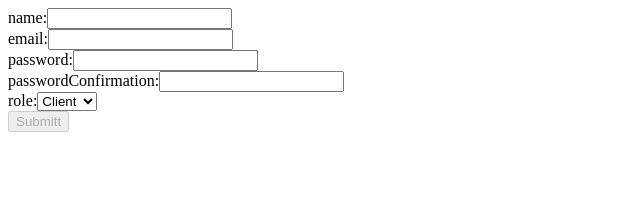
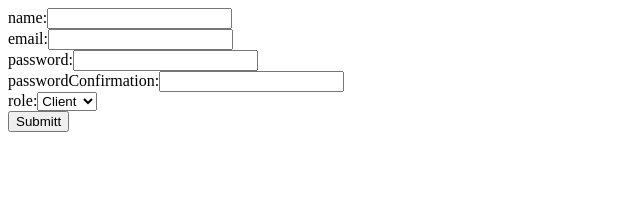
Before and after one commit to Zakaria-zaki/Vue-5IW2-Formik, a Vue app: page / in a window 1280 px wide. Shown: the top 201 px of the page, without its empty margins (0-640 px from the left). Built offline with nearby package versions, Linux system fonts and the light colour scheme.

Commit message:
fix errors

```diff
--- a/src/App.vue
+++ b/src/App.vue
@@ -8,7 +8,7 @@
       <option value="client">Client</option>
       <option value="admin">Admin</option>
     </Field>
-    <button type="submit" :disabled="!isSubmitting" >Submitt</button>
+    <button type="submit"  >Submitt</button>
   </Formik>
 </template>
 
@@ -37,13 +37,13 @@ export default {
     //exemple of validation funtion ( passwod should be equele to passwordConfirmation )
     validate(values) {
         const errors = {};
-        if (values.password !== values.passwordConfirmation) {
-          errors.passwordConfirmation = 'Passwordcand  passwordConfirmation do not match';
+        if (values.password !== values.passwordConfirmation || values.password =='') {
+          errors.passwordConfirmation = 'Password and  passwordConfirmation do not match';
         }
         return errors;
 },
     onSubmit(values) {
-      console.log("ok :" )
+      window.alert(JSON.stringify(values));
     },
   },
 };
--- a/src/components/Field.vue
+++ b/src/components/Field.vue
@@ -1,10 +1,9 @@
 <template >
     <div>
       <label>{{ name }}:</label>
-      <component :is="as" :value="values[name]" :name="name" @input="updateValue" :disabled="isSubmitting" >
+      <component :is="as" :value="values[name]" :name="name" @input="updateValue"  >
         <slot />
       </component>
-      <span>{{ errors[name] }}</span>
     </div>
 </template>
 
@@ -29,14 +28,9 @@
     },
     setup() {
     const values = inject('values');
-    const errors = inject('errors');
-    console.log()
-    const isSubmitting = inject('isSubmitting');
 
       return {
         values,
-        errors,
-        isSubmitting,
 
       };
     },
@@ -44,12 +38,9 @@
       updateValue(event) {
         this.values = { ...this.values, [this.name]: event.target.value };
         this.$emit('input', event, this.values[this.name]);
-        const errors = inject('errors');
-        console.log(errors)
       },
     },
     beforeMount(){
-      console.log(this.errors)
     }
   };
   </script>
--- a/src/components/Formik.vue
+++ b/src/components/Formik.vue
@@ -32,14 +32,12 @@
     watch:{
       values(value){
         this.errors = this.validate(this.values);
-
+        let button = this.$refs.form.querySelector("[type=submit]");
         if (Object.keys(this.errors).length === 0) {
-          this.isSubmitting = true;
-          this.$emit('submit', this.values);
+          button.removeAttribute('disabled');
         }
           else{
-            console.log(this.errors)
-         this.isSubmitting = false;
+            button.setAttribute('disabled',true);
         }
       },
     },
@@ -47,15 +45,12 @@
       return {
         values: this.initialValues,
         errors: {},
-        isSubmitting: false,
       };
     },
     methods: {
       handleSubmit() {
         this.errors = this.validate(this.values);
-
         if (Object.keys(this.errors).length === 0) {
-          this.isSubmitting = true;
           this.$emit('submit', this.values);
         }
       },
@@ -70,7 +65,6 @@
         }
       }
       this.values=values
-      console.log(this.values)
       },
     },
   };
```
